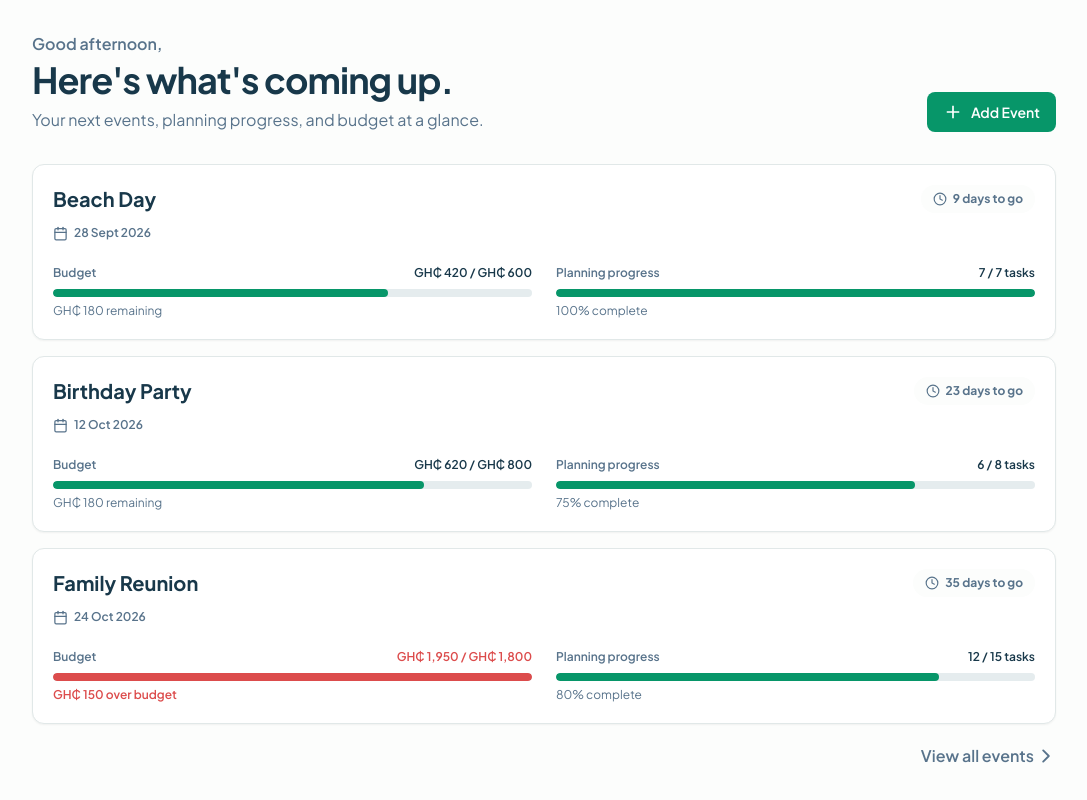
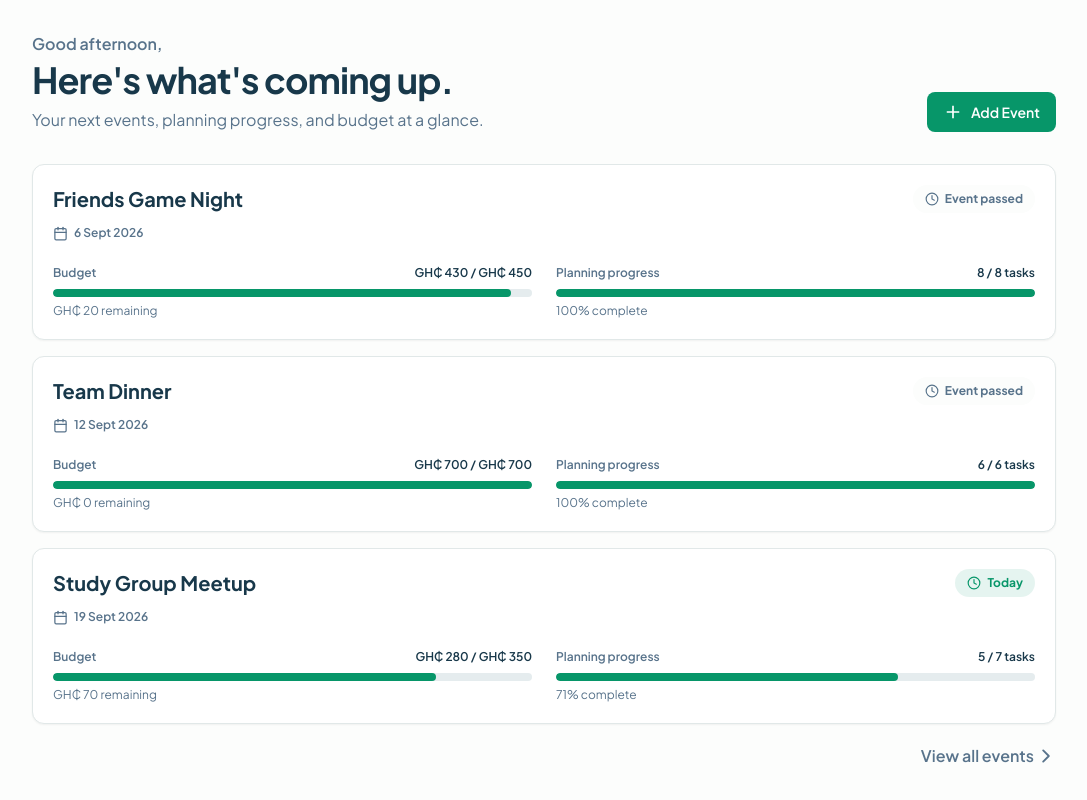
Before and after one commit to Xebec186/planit, a React (Vite) app: page / in a window 1280 px wide. Shown: the whole page, without its empty margins (96-1183 px from the left). Built offline with nearby package versions, Linux system fonts and the light colour scheme.

Commit message:
add events with past date and include createdAt field in all events

```diff
--- a/src/data/events.js
+++ b/src/data/events.js
@@ -3,6 +3,7 @@ const events = [
     id: 1,
     name: "Birthday Party",
     date: "2026-10-12",
+    createdAt: "2026-09-05T10:30:00",
     budget: 800,
     spent: 620,
 
@@ -108,6 +109,7 @@ const events = [
     id: 2,
     name: "Weekend Trip",
     date: "2026-11-05",
+    createdAt: "2026-09-08T16:15:00",
     budget: 1500,
     spent: 900,
 
@@ -226,6 +228,7 @@ const events = [
     id: 3,
     name: "Graduation Celebration",
     date: "2026-12-18",
+    createdAt: "2026-09-12T09:20:00",
     budget: 2500,
     spent: 300,
 
@@ -339,6 +342,7 @@ const events = [
     id: 4,
     name: "Family Reunion",
     date: "2026-10-24",
+    createdAt: "2026-09-14T13:45:00",
     budget: 1800,
     spent: 1950,
 
@@ -486,6 +490,7 @@ const events = [
     id: 5,
     name: "Beach Day",
     date: "2026-09-28",
+    createdAt: "2026-09-16T11:10:00",
     budget: 600,
     spent: 420,
 
@@ -573,6 +578,7 @@ const events = [
     id: 6,
     name: "Christmas Dinner",
     date: "2026-12-25",
+    createdAt: "2026-09-18T18:30:00",
     budget: 1200,
     spent: 0,
 
@@ -646,6 +652,7 @@ const events = [
     id: 7,
     name: "New Year Celebration",
     date: "2027-01-01",
+    createdAt: "2026-09-20T12:00:00",
     budget: 2200,
     spent: 1100,
 
@@ -776,6 +783,7 @@ const events = [
     id: 8,
     name: "Housewarming Party",
     date: "2026-11-21",
+    createdAt: "2026-09-21T15:40:00",
     budget: 1000,
     spent: 760,
 
@@ -888,6 +896,389 @@ const events = [
       },
     ],
   },
+
+  {
+    id: 9,
+    name: "Team Dinner",
+    date: "2026-09-12",
+    createdAt: "2026-08-28T19:20:00",
+    budget: 700,
+    spent: 700,
+
+    tasks: {
+      total: 6,
+      completed: 6,
+      items: [
+        {
+          id: 1,
+          title: "Choose restaurant",
+          completed: true,
+          category: "Venue",
+        },
+        {
+          id: 2,
+          title: "Confirm attendees",
+          completed: true,
+          category: "Guests",
+        },
+        {
+          id: 3,
+          title: "Make reservation",
+          completed: true,
+          category: "Venue",
+        },
+        {
+          id: 4,
+          title: "Confirm menu",
+          completed: true,
+          category: "Food",
+        },
+        {
+          id: 5,
+          title: "Arrange transportation",
+          completed: true,
+          category: "Transport",
+        },
+        {
+          id: 6,
+          title: "Send dinner details",
+          completed: true,
+          category: "Guests",
+        },
+      ],
+    },
+
+    categories: ["Venue", "Guests", "Food", "Transport"],
+
+    expenses: [
+      {
+        id: 1,
+        description: "Restaurant deposit",
+        category: "Venue",
+        amount: 200,
+      },
+      {
+        id: 2,
+        description: "Dinner",
+        category: "Food",
+        amount: 350,
+      },
+      {
+        id: 3,
+        description: "Transportation",
+        category: "Transport",
+        amount: 150,
+      },
+    ],
+  },
+
+  {
+    id: 10,
+    name: "Study Group Meetup",
+    date: "2026-09-19",
+    createdAt: "2026-09-01T08:45:00",
+    budget: 350,
+    spent: 280,
+
+    tasks: {
+      total: 7,
+      completed: 5,
+      items: [
+        {
+          id: 1,
+          title: "Choose meeting location",
+          completed: true,
+          category: "Venue",
+        },
+        {
+          id: 2,
+          title: "Confirm group members",
+          completed: true,
+          category: "Guests",
+        },
+        {
+          id: 3,
+          title: "Prepare study materials",
+          completed: true,
+          category: "Preparation",
+        },
+        {
+          id: 4,
+          title: "Arrange refreshments",
+          completed: true,
+          category: "Food",
+        },
+        {
+          id: 5,
+          title: "Share meeting schedule",
+          completed: true,
+          category: "Planning",
+        },
+        {
+          id: 6,
+          title: "Prepare discussion topics",
+          completed: false,
+          category: "Planning",
+        },
+        {
+          id: 7,
+          title: "Confirm final attendance",
+          completed: false,
+          category: "Guests",
+        },
+      ],
+    },
+
+    categories: ["Venue", "Guests", "Preparation", "Food", "Planning"],
+
+    expenses: [
+      {
+        id: 1,
+        description: "Meeting room",
+        category: "Venue",
+        amount: 150,
+      },
+      {
+        id: 2,
+        description: "Refreshments",
+        category: "Food",
+        amount: 80,
+      },
+      {
+        id: 3,
+        description: "Printing",
+        category: "Preparation",
+        amount: 50,
+      },
+    ],
+  },
+
+  {
+    id: 11,
+    name: "Charity Fundraiser",
+    date: "2026-10-31",
+    createdAt: "2026-09-22T10:15:00",
+    budget: 3000,
+    spent: 950,
+
+    tasks: {
+      total: 13,
+      completed: 4,
+      items: [
+        {
+          id: 1,
+          title: "Choose venue",
+          completed: true,
+          category: "Venue",
+        },
+        {
+          id: 2,
+          title: "Set fundraising goal",
+          completed: true,
+          category: "Planning",
+        },
+        {
+          id: 3,
+          title: "Create guest list",
+          completed: true,
+          category: "Guests",
+        },
+        {
+          id: 4,
+          title: "Create promotional materials",
+          completed: true,
+          category: "Promotion",
+        },
+        {
+          id: 5,
+          title: "Contact sponsors",
+          completed: false,
+          category: "Sponsors",
+        },
+        {
+          id: 6,
+          title: "Arrange catering",
+          completed: false,
+          category: "Food",
+        },
+        {
+          id: 7,
+          title: "Book sound system",
+          completed: false,
+          category: "Entertainment",
+        },
+        {
+          id: 8,
+          title: "Arrange decorations",
+          completed: false,
+          category: "Decorations",
+        },
+        {
+          id: 9,
+          title: "Prepare donation materials",
+          completed: false,
+          category: "Fundraising",
+        },
+        {
+          id: 10,
+          title: "Confirm volunteers",
+          completed: false,
+          category: "Volunteers",
+        },
+        {
+          id: 11,
+          title: "Publish event details",
+          completed: false,
+          category: "Promotion",
+        },
+        {
+          id: 12,
+          title: "Prepare event schedule",
+          completed: false,
+          category: "Planning",
+        },
+        {
+          id: 13,
+          title: "Final venue inspection",
+          completed: false,
+          category: "Venue",
+        },
+      ],
+    },
+
+    categories: [
+      "Venue",
+      "Planning",
+      "Guests",
+      "Promotion",
+      "Sponsors",
+      "Food",
+      "Entertainment",
+      "Decorations",
+      "Fundraising",
+      "Volunteers",
+    ],
+
+    expenses: [
+      {
+        id: 1,
+        description: "Venue deposit",
+        category: "Venue",
+        amount: 500,
+      },
+      {
+        id: 2,
+        description: "Promotional materials",
+        category: "Promotion",
+        amount: 200,
+      },
+      {
+        id: 3,
+        description: "Sound system deposit",
+        category: "Entertainment",
+        amount: 150,
+      },
+      {
+        id: 4,
+        description: "Printing",
+        category: "Promotion",
+        amount: 100,
+      },
+    ],
+  },
+
+  {
+    id: 12,
+    name: "Friends Game Night",
+    date: "2026-09-06",
+    createdAt: "2026-08-20T17:50:00",
+    budget: 450,
+    spent: 430,
+
+    tasks: {
+      total: 8,
+      completed: 8,
+      items: [
+        {
+          id: 1,
+          title: "Choose venue",
+          completed: true,
+          category: "Venue",
+        },
+        {
+          id: 2,
+          title: "Confirm guests",
+          completed: true,
+          category: "Guests",
+        },
+        {
+          id: 3,
+          title: "Choose games",
+          completed: true,
+          category: "Entertainment",
+        },
+        {
+          id: 4,
+          title: "Buy snacks",
+          completed: true,
+          category: "Food",
+        },
+        {
+          id: 5,
+          title: "Buy drinks",
+          completed: true,
+          category: "Food",
+        },
+        {
+          id: 6,
+          title: "Prepare seating",
+          completed: true,
+          category: "Venue",
+        },
+        {
+          id: 7,
+          title: "Prepare music",
+          completed: true,
+          category: "Entertainment",
+        },
+        {
+          id: 8,
+          title: "Clean up",
+          completed: true,
+          category: "Preparation",
+        },
+      ],
+    },
+
+    categories: ["Venue", "Guests", "Entertainment", "Food", "Preparation"],
+
+    expenses: [
+      {
+        id: 1,
+        description: "Venue rental",
+        category: "Venue",
+        amount: 200,
+      },
+      {
+        id: 2,
+        description: "Snacks",
+        category: "Food",
+        amount: 100,
+      },
+      {
+        id: 3,
+        description: "Drinks",
+        category: "Food",
+        amount: 80,
+      },
+      {
+        id: 4,
+        description: "Games",
+        category: "Entertainment",
+        amount: 50,
+      },
+    ],
+  },
 ];
 
 export default events;
```
